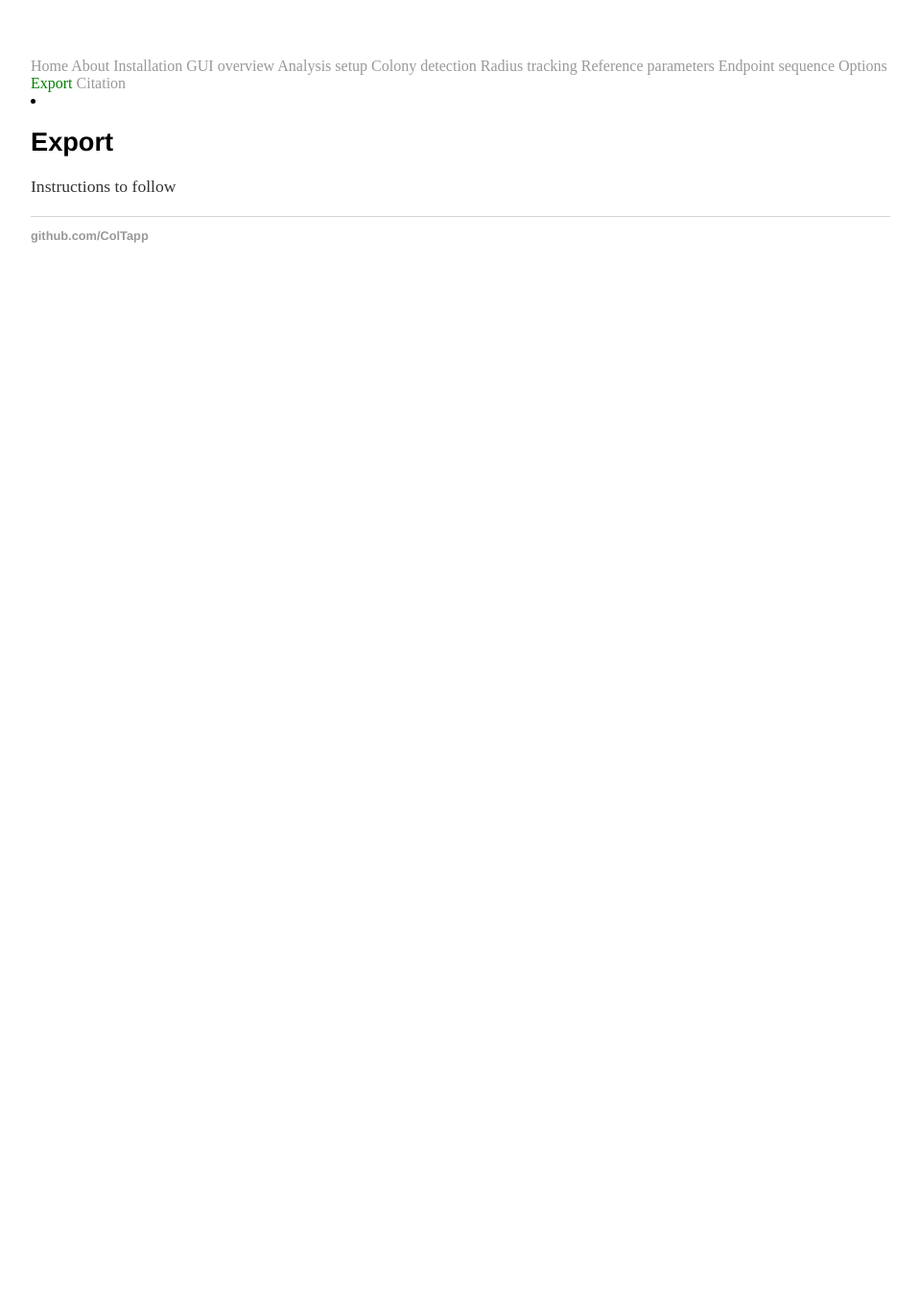
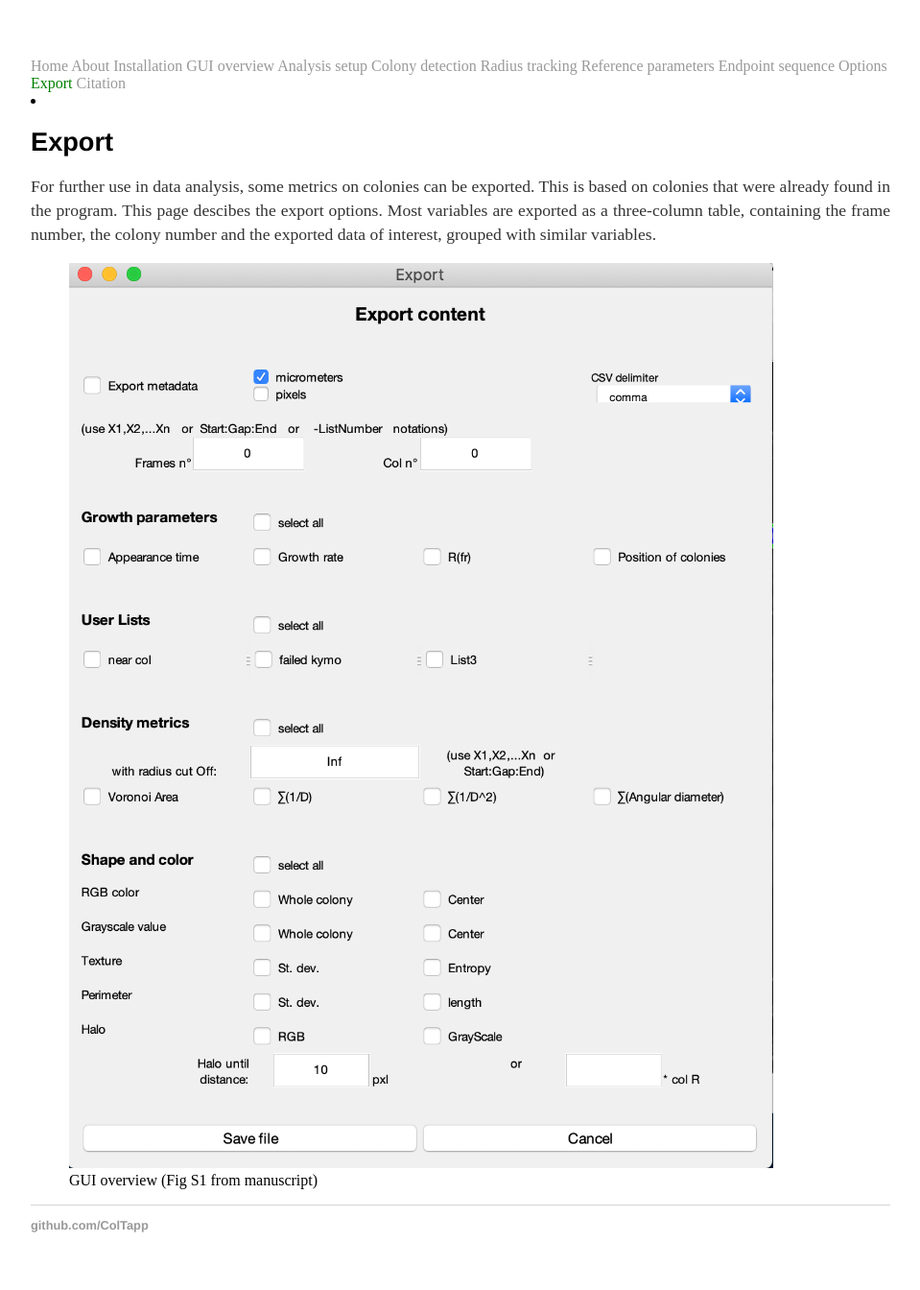
Before and after one commit to ColTapp/ColTapp.github.io, a Jekyll site: the page built from export.md, in a window 1280 px wide. Shown: the whole page at 96% size, without its empty margins (160-1119 px from the left). Built offline with Jekyll 4.4.1, drawn with Linux system fonts in a browser that asks for light colours; before the commit the page ends 900 px from its top, so only the background shows below that.

Commit message:
Update export.md

```diff
--- a/export.md
+++ b/export.md
@@ -4,4 +4,9 @@
 ---
 # Export
 
-Instructions to follow
+For further use in data analysis, some metrics on colonies can be exported. This is based on colonies that were already found in the program. This page descibes the export options. Most variables are exported as a three-column table, containing the frame number, the colony number and the exported data of interest, grouped with similar variables.
+
+<figure>
+  <img src="{{site.url}}/assets/images/ExportMenu.png" alt=" Export menu overview"/>
+  <figcaption>GUI overview (Fig S1 from manuscript) </figcaption>
+</figure>
```
